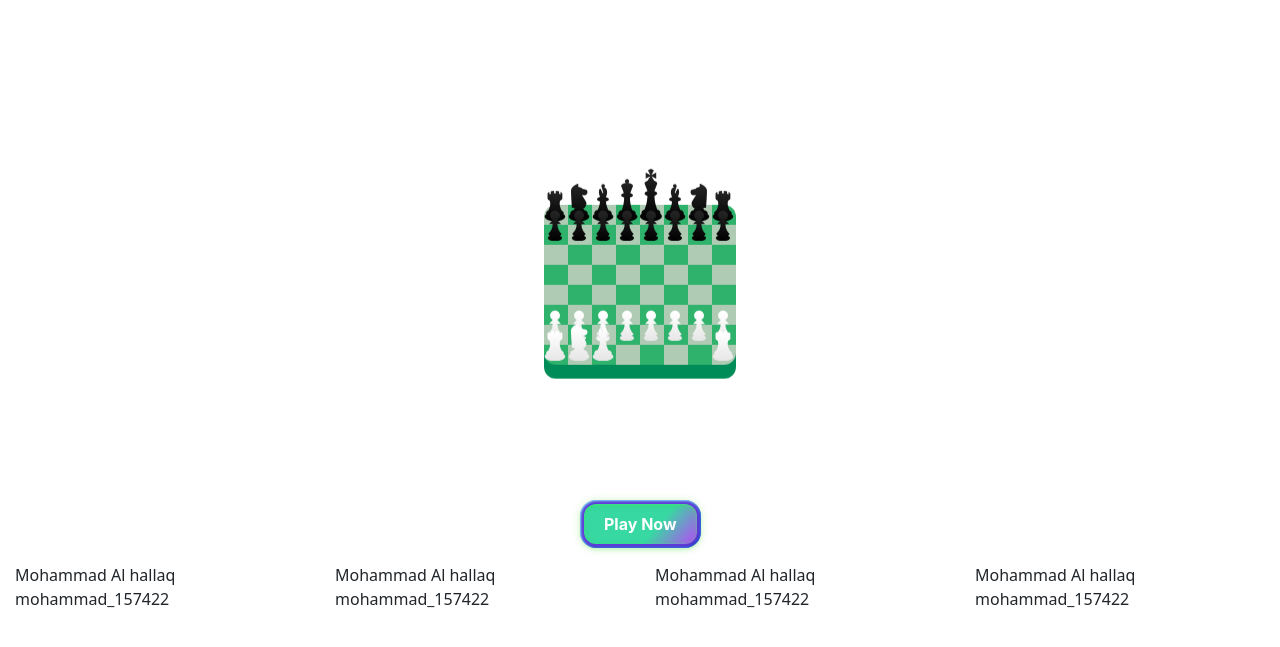
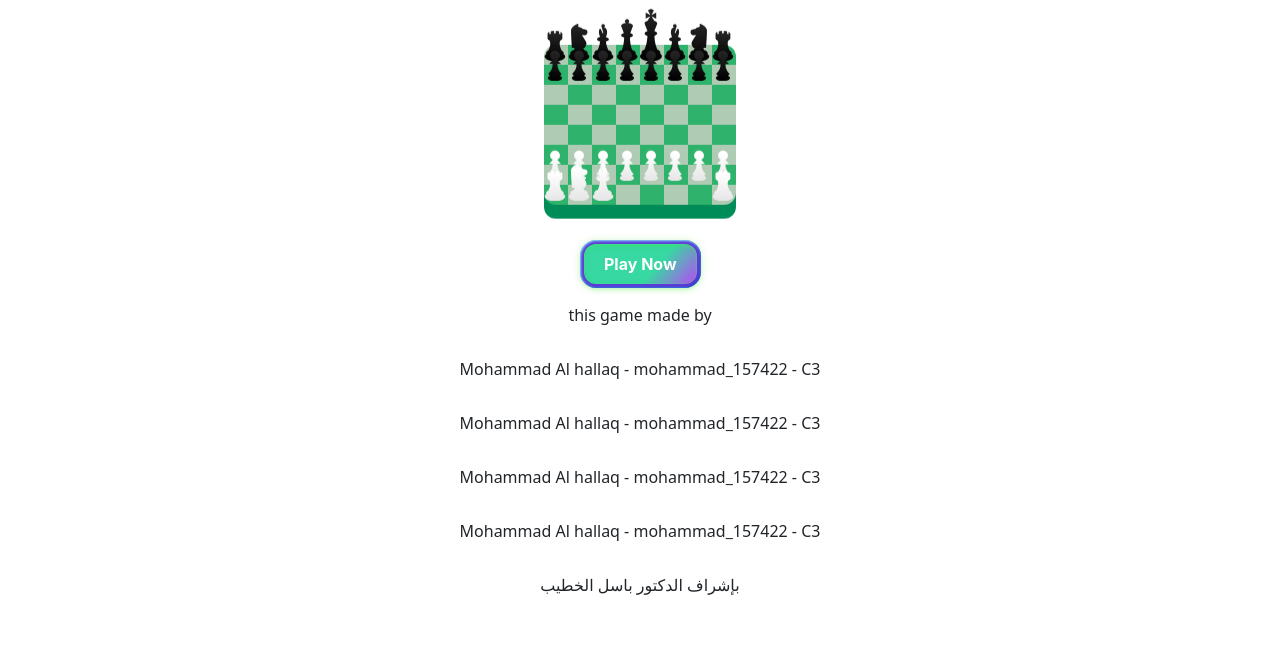
Before and after one commit to moHaHa/chess-game-flask, a Flask app: page / in a window 1280 px wide. Shown: the top 647 px of the page. Run offline with Flask 3, Linux system fonts and the light colour scheme.

Commit message:
game done

```diff
--- a/templates/index.html
+++ b/templates/index.html
@@ -14,7 +14,7 @@
     #wrapper {
       width: 12em;
       margin: 0 auto;
-      margin-top: 12.5em;
+      margin-top: 2.5em;
       transform-origin: 6em 6em;
       opacity: 0;
     }
@@ -769,18 +769,24 @@
       </svg>
     </div>
   </div>
-  <div flex text-center>
-    <a style="display: inline-block; margin-inline: auto;" href="/play" class="btn">Play Now</a>
+  <div class="move-ap">
+
+    <div flex text-center>
+      <a style="display: inline-block; margin-inline: auto;" href="/play" class="btn">Play Now</a>
+    </div>
+    <footer  font-sans style="margin: auto;" >
+      <div flex style="display: flex ; flex-direction: column;">
+
+        <div plg style="font-weight: 500;"> this game made by</div>
+        <div plg>Mohammad Al hallaq - mohammad_157422 - C3</div>
+        <div plg>Mohammad Al hallaq - mohammad_157422 - C3</div>
+        <div plg>Mohammad Al hallaq - mohammad_157422 - C3</div>
+        <div plg>Mohammad Al hallaq - mohammad_157422 - C3</div>
+
+        <div plg>بإشراف الدكتور باسل الخطيب</div>
+      </div>
+    </footer>
   </div>
-  <footer flex font-sans>
-    <div flex>
-
-      <div plg>Mohammad Al hallaq mohammad_157422</div>
-      <div plg>Mohammad Al hallaq mohammad_157422</div>
-      <div plg>Mohammad Al hallaq mohammad_157422</div>
-      <div plg>Mohammad Al hallaq mohammad_157422</div>
-    </div>
-  </footer>
   <script>
     // this code restarts the CSS animation otherwise it overlaps
     var work = setInterval(restartCSS, 4000);
@@ -797,6 +803,16 @@
       $("#wrapper").addClass("restart-css");
     }
   </script>
+  <style>
+    footer {
+      width: 100%;
+    margin: auto;
+    text-align: center;
+}
+.move-ap {
+  transform: translateY(-100px);
+}
+  </style>
 </body>
 
 </html>
```
Also changed, not shown: chess_engine.py (+6 -19 lines).
